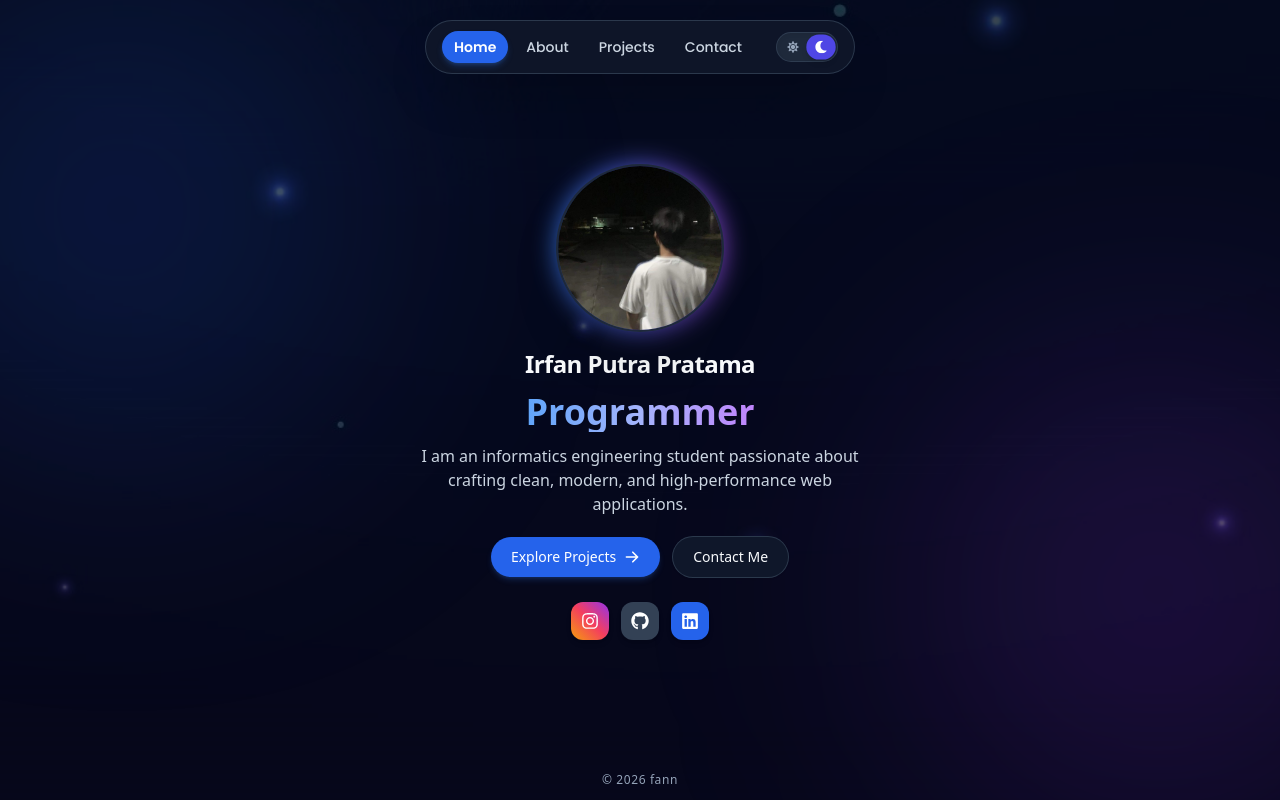
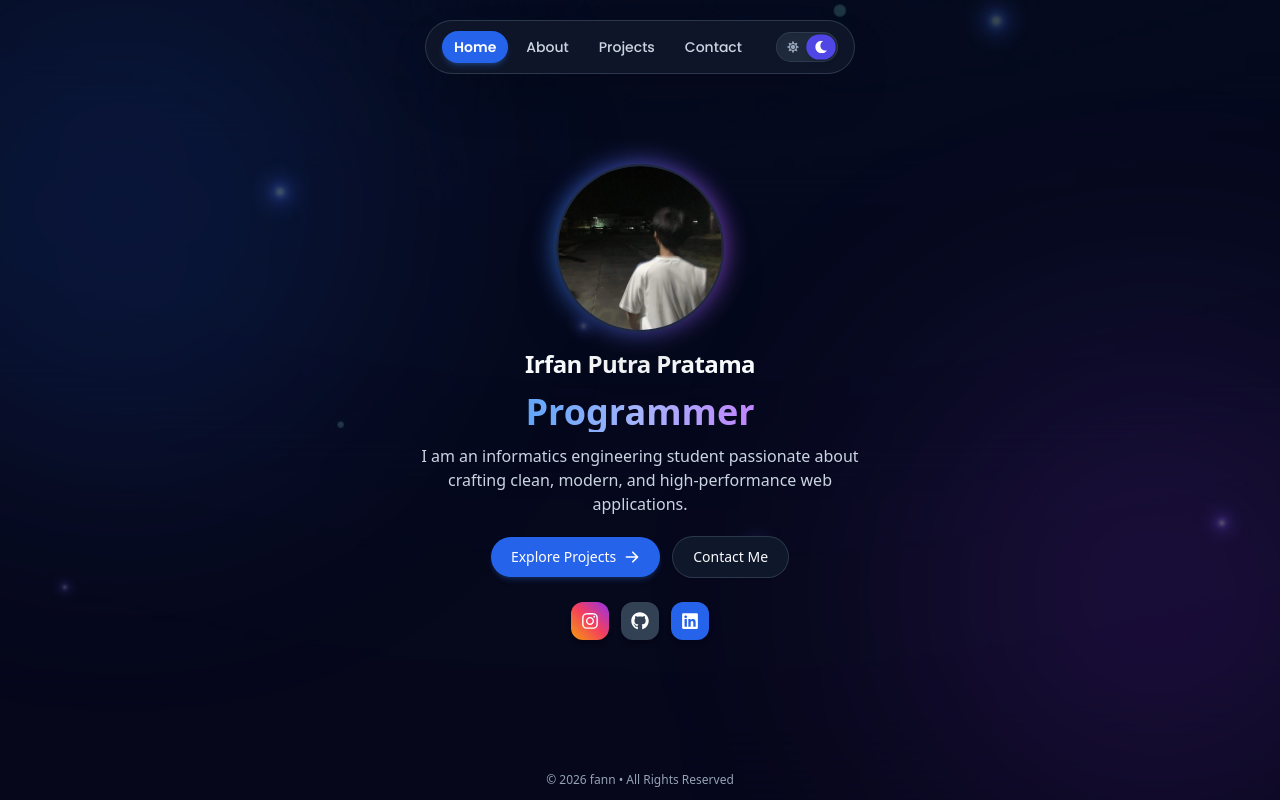
Before and after one commit to irfannn27/irfan-portofolio, a React (Vite) app: page / in a window 1280 px wide. Built offline with nearby package versions, Linux system fonts and the light colour scheme.

Commit message:
style: update footer copyright to fann • All Rights Reserved

```diff
--- a/src/components/Navbar.tsx
+++ b/src/components/Navbar.tsx
@@ -313,7 +313,10 @@ const Navbar: React.FC = () => {
           {/* Copyright Footer */}
           <div className="text-center pt-4 pb-2 border-t border-slate-200 dark:border-slate-800/80">
             <p className="text-[10px] font-bold text-slate-400 dark:text-slate-500 uppercase tracking-widest">
-              COPYRIGHT © {new Date().getFullYear()} FANN
+              COPYRIGHT © {new Date().getFullYear()}
+            </p>
+            <p className="text-xs text-slate-500 dark:text-slate-400 mt-0.5">
+              fann • All rights reserved.
             </p>
           </div>
         </div>
--- a/src/pages/Homepage.tsx
+++ b/src/pages/Homepage.tsx
@@ -17,8 +17,8 @@ export default function Homepage() {
         <HeroSection/>
       </main>
 
-      <footer className="relative z-10 text-center py-3 text-[11px] sm:text-xs text-slate-400 dark:text-slate-500 tracking-wider">
-        © {new Date().getFullYear()} fann
+      <footer className="relative z-10 text-center py-3 text-[11px] sm:text-xs text-slate-400 dark:text-slate-500">
+        © {new Date().getFullYear()} fann • All Rights Reserved
       </footer>
     </div>
   );
```
